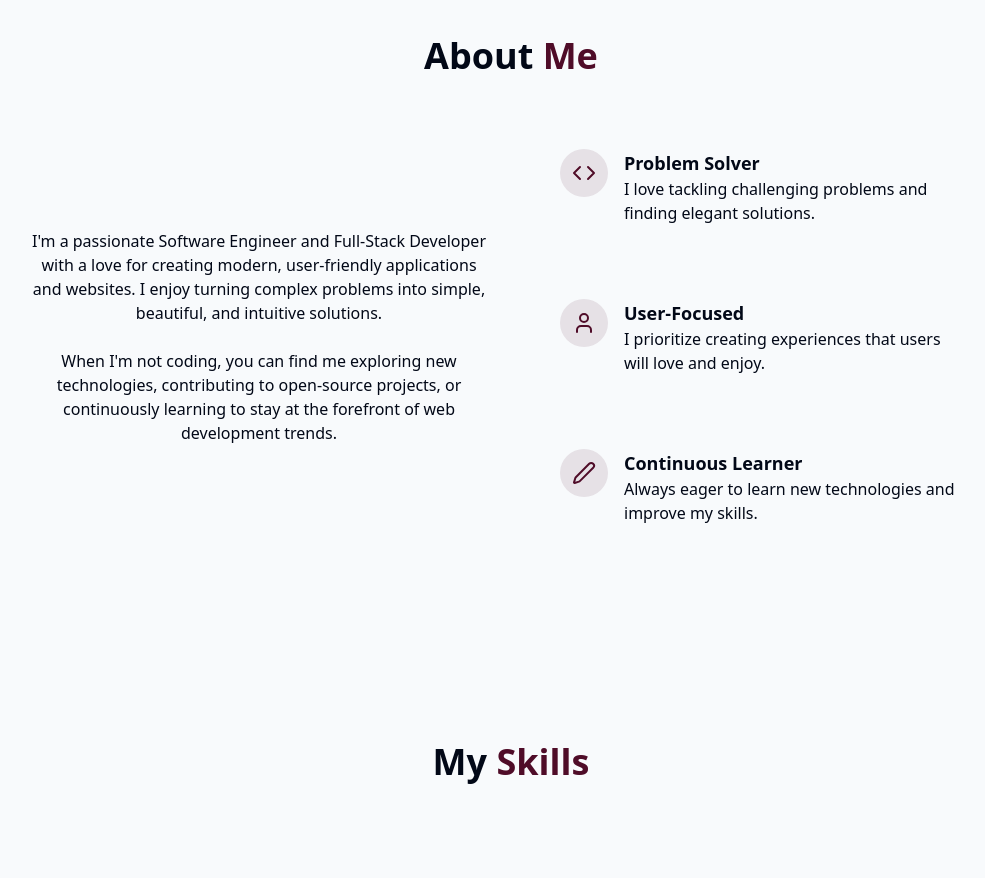
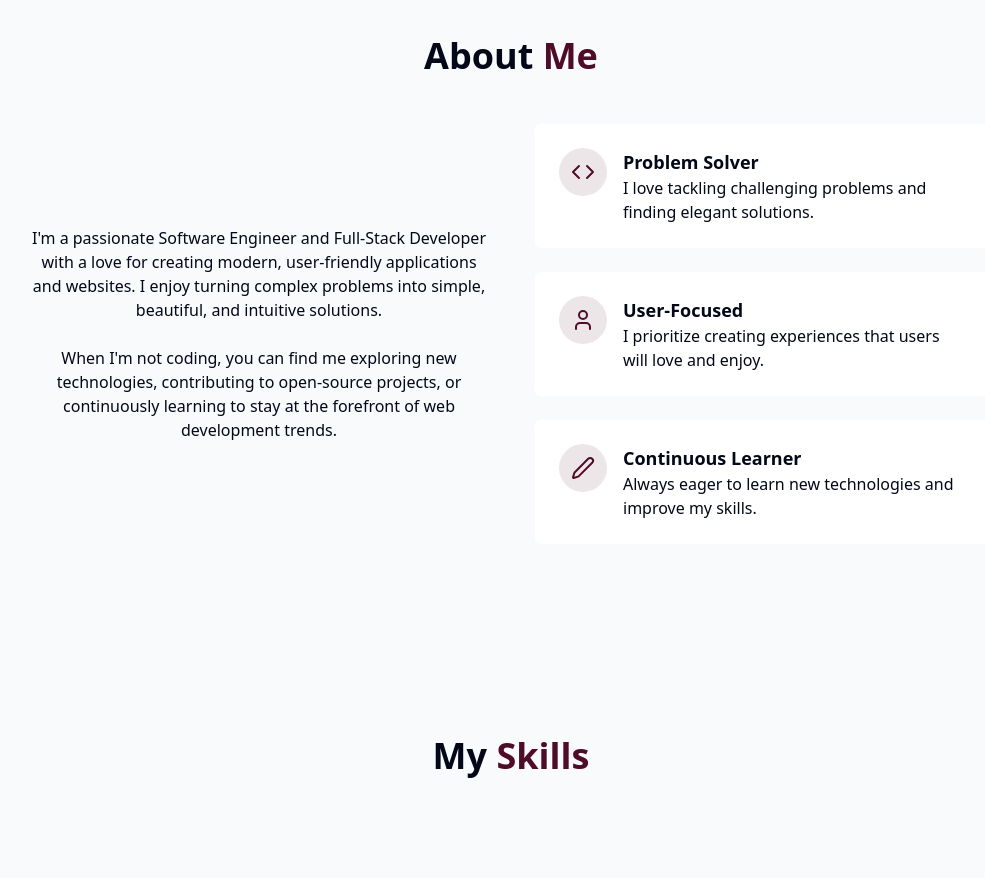
Before and after one commit to shaikah572/portfolio-v3, a React (Vite) app: page / in a window 1280 px wide. Shown: the part 860-1738 px from the top of the page, without its empty margins (129-1114 px from the left). Built offline with nearby package versions, Linux system fonts and the light colour scheme; grey boxes are pictures that could not be loaded.

Commit message:
fixed card

```diff
--- a/src/index.css
+++ b/src/index.css
@@ -101,10 +101,8 @@
 }
 
 @utility gradient-border {
-  @apply relative rounded-md;
-  background: linear-gradient(to right, hsl(var(--card)), hsl(var(--card)));
-  background-clip: padding-box;
-  border: 1px solid transparent;
+  @apply rounded-md;
+  background: var(--card);
 }
 
 @utility custom-button {
--- a/src/lib/lazyWithDelay.js
+++ /dev/null
@@ -1,10 +0,0 @@
-import React from 'react'
-
-export function lazyWithDelay(factory, delay = 800) {
-  return React.lazy(() =>
-    Promise.all([
-      factory(),
-      new Promise(resolve => setTimeout(resolve, delay))
-    ]).then(([module]) => module)
-  )
-}
```
